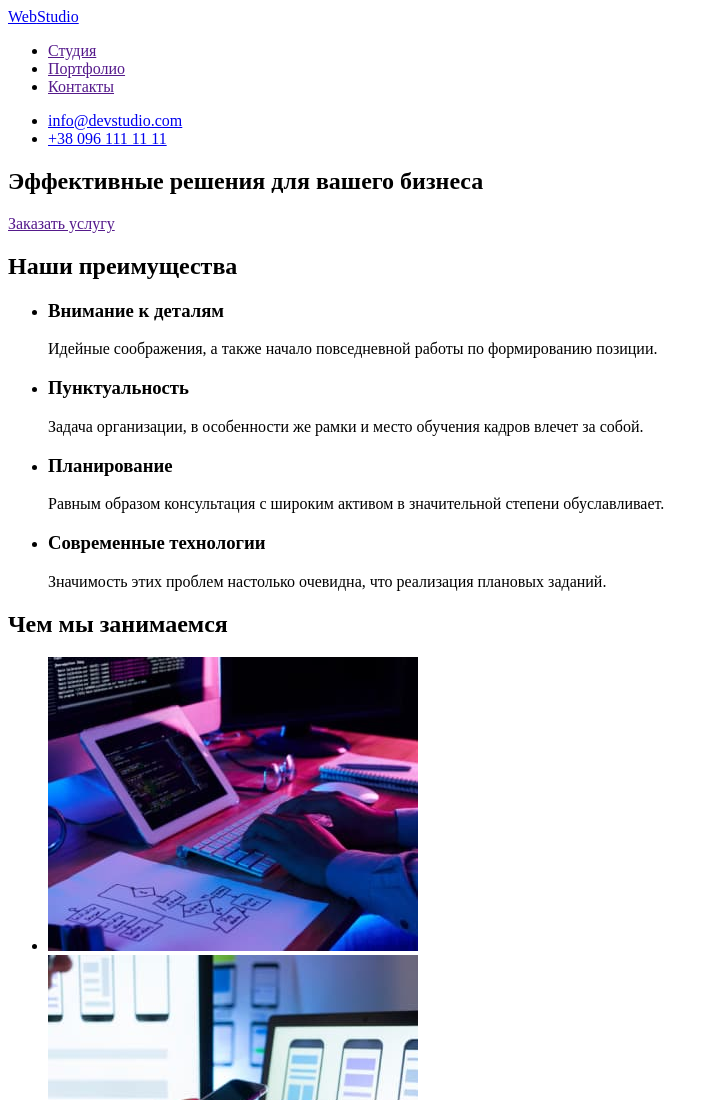
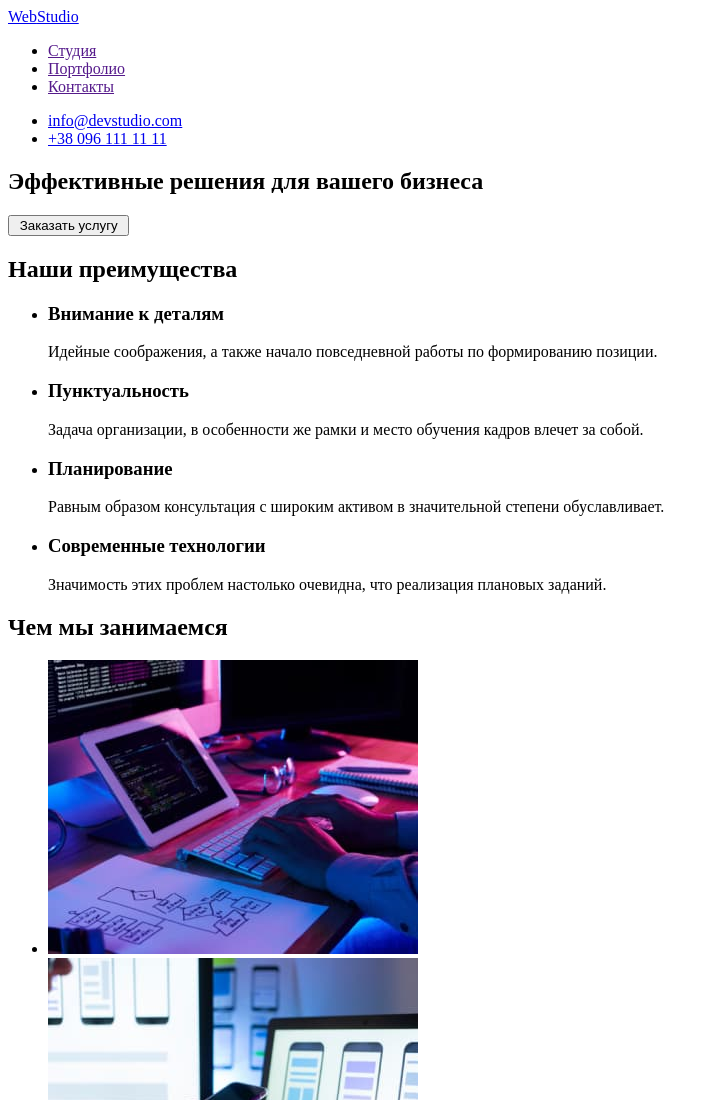
Before and after one commit to Serhii-Kaushnian/HW1, a plain HTML site: page index.html in a window 1280 px wide. Shown: the top 1100 px of the page, without its empty margins (0-719 px from the left). Drawn offline with Linux system fonts and the light colour scheme.

Commit message:
added button

```diff
--- a/index.html
+++ b/index.html
@@ -23,7 +23,9 @@
     <main>
         <section>
             <h1>Эффективные решения для вашего бизнеса</h1>
-            <a href="">Заказать услугу</a>
+            <form>
+                <p><input type="button" value=" Заказать услугу "></p>
+            </form>
         </section>
         <section>
             <h2>Наши преимущества</h2>
```
